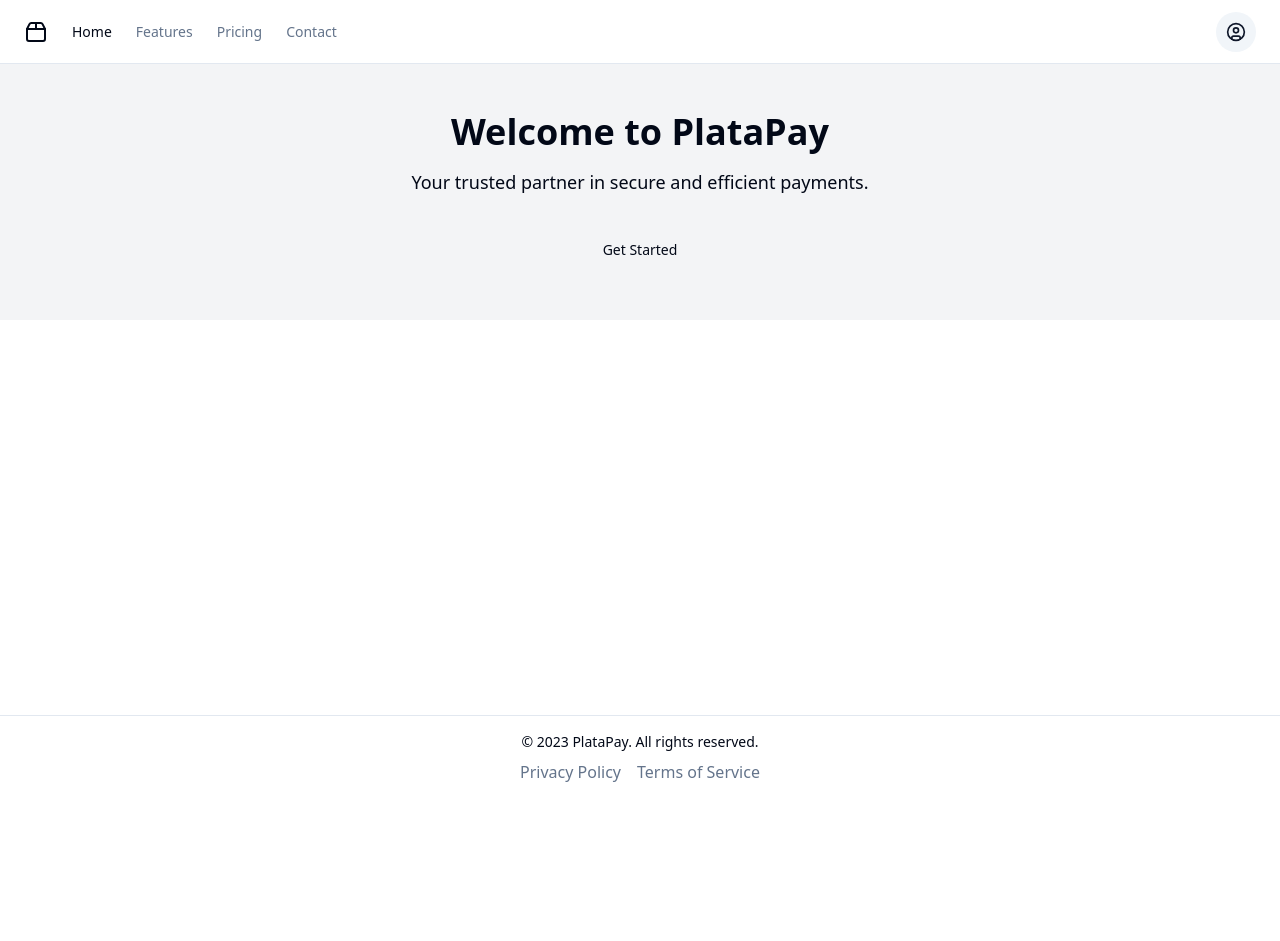
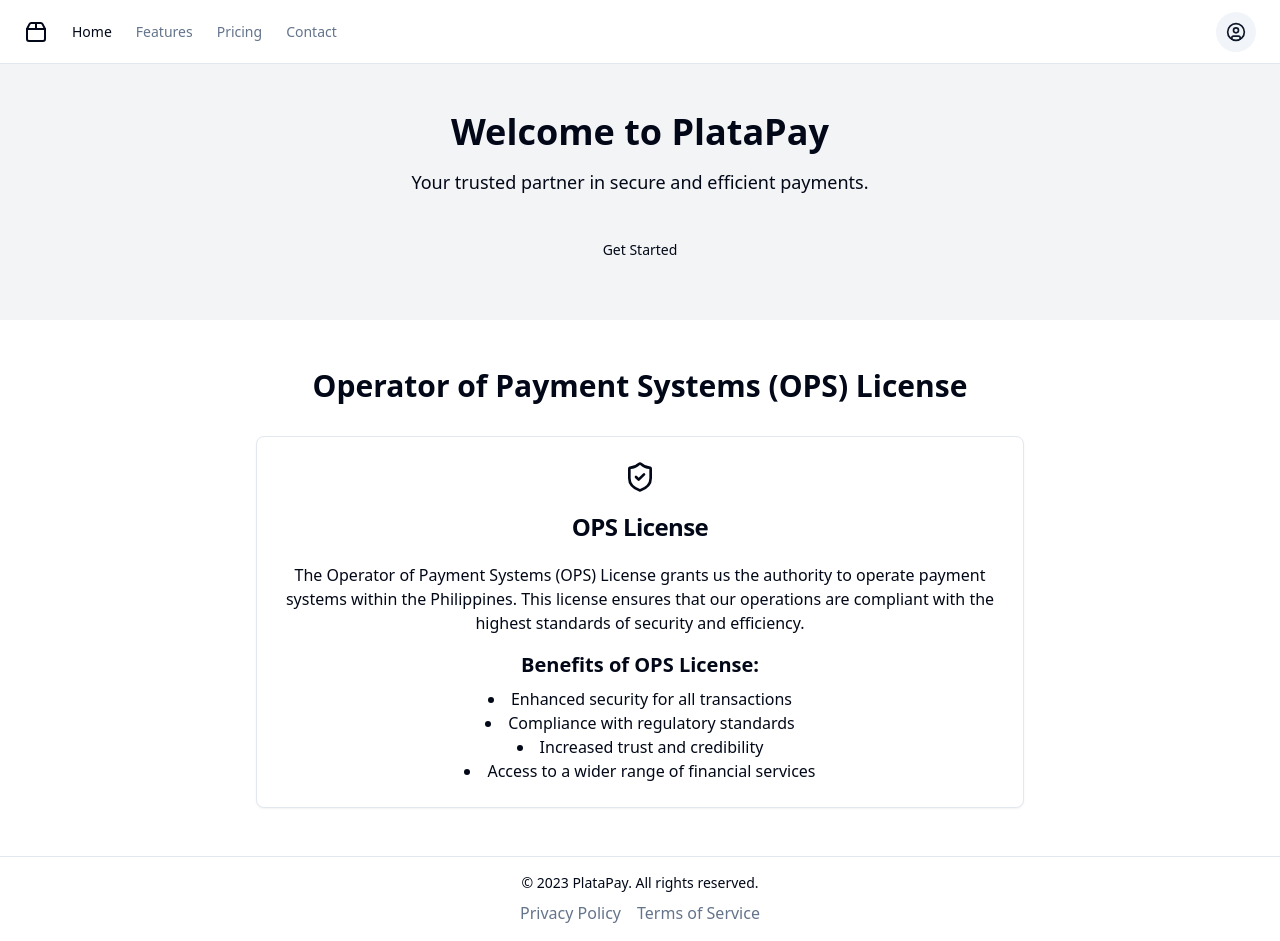
Before and after one commit to GPT-Engineer-App/platapay-features, a React (Vite) app: page / in a window 1280 px wide. Before the commit the page ends 800 px from the top, so only its background shows below. Built offline with nearby package versions, Linux system fonts and the light colour scheme.

Commit message:
Implemented section for Operator of Payment Systems (OPS) License on the Index page.

```diff
--- a/src/pages/Index.jsx
+++ b/src/pages/Index.jsx
@@ -1,4 +1,6 @@
 import { Button } from "@/components/ui/button";
+import { Card, CardContent, CardHeader, CardTitle } from "@/components/ui/card";
+import { ShieldCheck } from "lucide-react";
 
 const Index = () => {
   return (
@@ -10,6 +12,29 @@ const Index = () => {
           <Button variant="primary" size="lg">Get Started</Button>
         </div>
       </section>
+      <section className="py-12">
+        <div className="container mx-auto px-4">
+          <h2 className="text-3xl font-bold text-center mb-8">Operator of Payment Systems (OPS) License</h2>
+          <Card className="max-w-3xl mx-auto">
+            <CardHeader>
+              <ShieldCheck className="h-8 w-8 mx-auto mb-4" />
+              <CardTitle>OPS License</CardTitle>
+            </CardHeader>
+            <CardContent>
+              <p className="mb-4">
+                The Operator of Payment Systems (OPS) License grants us the authority to operate payment systems within the Philippines. This license ensures that our operations are compliant with the highest standards of security and efficiency.
+              </p>
+              <h3 className="text-xl font-semibold mb-2">Benefits of OPS License:</h3>
+              <ul className="list-disc list-inside">
+                <li>Enhanced security for all transactions</li>
+                <li>Compliance with regulatory standards</li>
+                <li>Increased trust and credibility</li>
+                <li>Access to a wider range of financial services</li>
+              </ul>
+            </CardContent>
+          </Card>
+        </div>
+      </section>
     </div>
   );
 };
```
